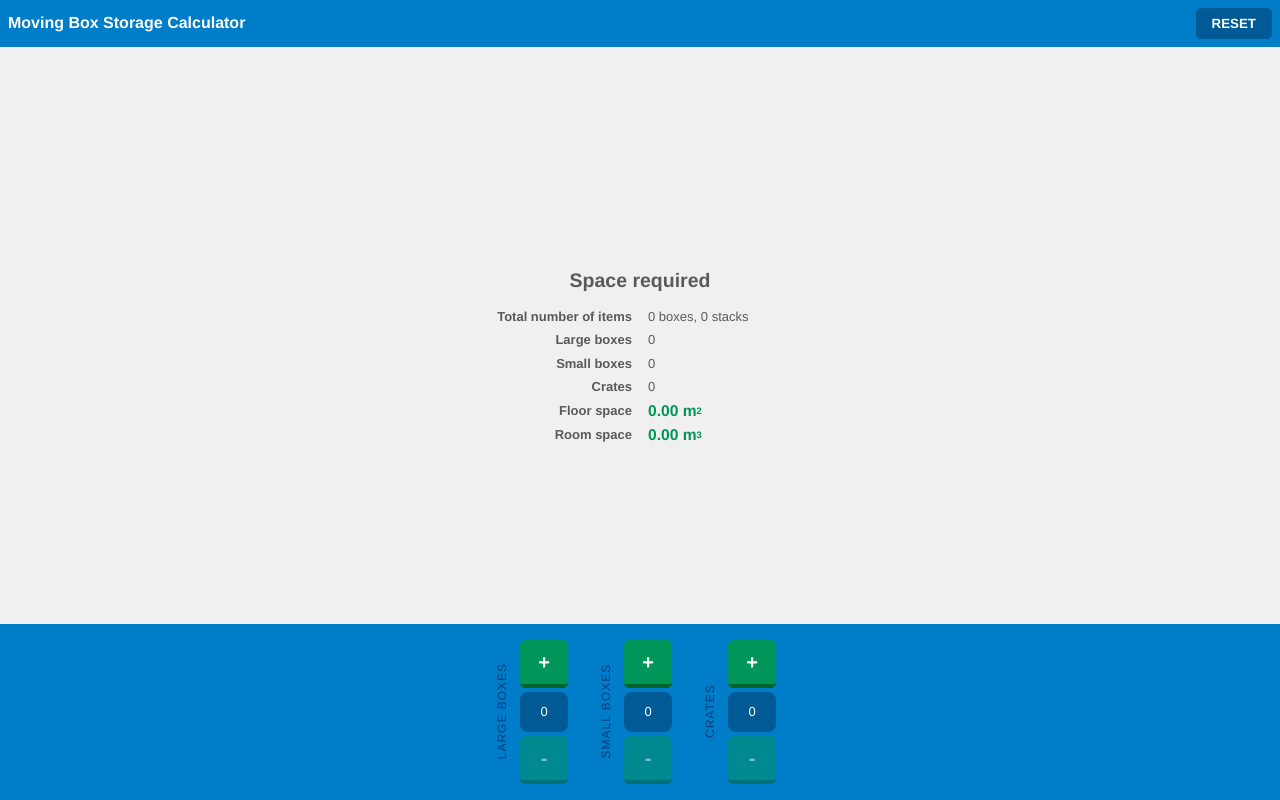
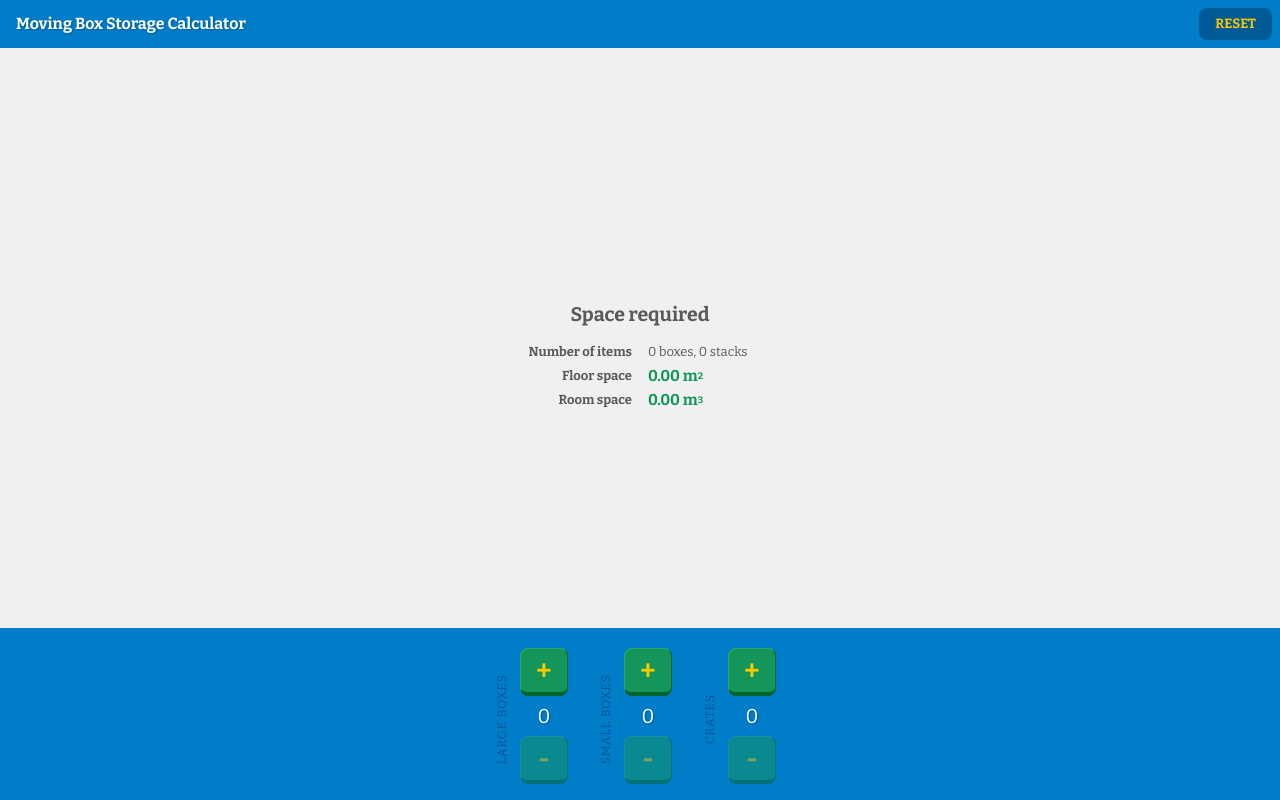
Before and after one commit to elcriz/storage-calculator, a React (Create React App) app: page / in a window 1280 px wide. Built offline with nearby package versions, Linux system fonts and the light colour scheme.

Commit message:
Small UI improvements

```diff
--- a/src/components/Totals.js
+++ b/src/components/Totals.js
@@ -58,16 +58,10 @@ export const Totals = ({
                     Space required
                 </h2>
                 <dl>
-                    <dt>Total number of items</dt>
+                    <dt>Number of items</dt>
                     <dd>
                         {itemsAmount} box{itemsAmount === 1 ? '' : 'es'}, {stacksAmount} stack{stacksAmount === 1 ? '' : 's'}
                     </dd>
-                    {Object.keys(stackTypes).map((stackType, index) => (
-                        <React.Fragment key={index}>
-                            <dt>{stackTypes[stackType].label}</dt>
-                            <dd>{amounts[stackType]}</dd>
-                        </React.Fragment>
-                    ))}
                     <dt>Floor space</dt>
                     <dd>
                         <strong>
--- a/src/main.css
+++ b/src/main.css
@@ -1,12 +1,16 @@
+@import url('https://fonts.googleapis.com/css2?family=Bitter:wght@300;400;700&display=swap');
+
 :root {
     --color-ui-dark: rgba(0, 125, 200, 1);
     --color-ui-light: rgba(240, 240, 240, 1);
     --color-ui-light-grey: rgba(230, 230, 230, 1);
     --color-ui-grey: rgba(200, 200, 200, 1);
+	--color-yellow: rgba(245, 200, 0, 1);
     --color-text: rgba(90, 90, 90, 1);
     --color-text-light: rgba(255, 255, 255, 1);
-    --color-primary: rgba(0, 150, 90, 1);
+    --color-primary: rgba(20, 150, 90, 1);
     --color-primary-darker: rgba(0, 100, 40, 1);
+	--color-primary-lighter: rgba(60, 190, 130, .5);
     --color-secondary: rgba(0, 90, 150, 1);
     --color-secondary-darker: rgba(0, 40, 100, 1);
 
@@ -19,7 +23,7 @@
 body {
     margin: 0;
     padding: 0;
-    font: 13px/1.4em 'Helvetica', sans-serif;
+    font: 13px/1.4em 'Bitter', 'Helvetica', sans-serif;
     color: var(--color-text);
 }
 
@@ -50,8 +54,9 @@ body {
 }
 
 .header__heading {
-    margin: var(--spacing);
+    margin: var(--spacing) calc(2 * var(--spacing));
     font-size: 16px;
+	text-shadow: 1px 1px 2px var(--color-secondary);
 }
 
 .header__button {
@@ -128,7 +133,6 @@ body {
     align-items: flex-end;
     padding: var(--spacing) calc(2 * var(--spacing));
     background-image: linear-gradient(var(--color-ui-light), var(--color-ui-light-grey));
-    border-radius: var(--spacing);
 }
 
 .stacks__type {
@@ -278,6 +282,7 @@ body {
     display: flex;
     justify-content: center;
     align-items: center;
+	margin-top: calc(var(--spacing) / 2);
     margin-left: calc(2 * var(--spacing));
     padding-left: calc(5 * var(--spacing));
 }
@@ -307,39 +312,41 @@ body {
     align-items: center;
     width: calc(6 * var(--spacing));
     height: calc(6 * var(--spacing));
-    font-size: 20px;
+    font-size: 28px;
 }
 
 .control__display {
     display: flex;
     justify-content: center;
     align-items: center;
-    margin: calc(var(--spacing) / 2) 0;
     height: calc(5 * var(--spacing));
-    background-color: var(--color-secondary);
-    border-radius: var(--spacing);
+	font-size: 20px;
+	text-shadow: 1px 1px 2px var(--color-secondary);
 }
 
 .button {
     padding: var(--spacing) calc(2 * var(--spacing));
     appearance: none;
     border: none;
-    border-radius: calc(var(--spacing) / 1.5);
+    border-radius: var(--spacing);
     text-transform: uppercase;
-    font-family: 'Helvetica', sans-serif;
+    font-family: 'Bitter', 'Helvetica', sans-serif;
     font-weight: bold;
     cursor: pointer;
 }
 
 .button[data-variant="primary"] {
     background-color: var(--color-primary);
-    color: var(--color-text-light);
+    color: var(--color-yellow);
     border-bottom: calc(var(--spacing) / 2) solid var(--color-primary-darker);
+	border-right: 1px solid var(--color-primary-darker);
+	border-top: 1px solid var(--color-primary-lighter);
+	border-left: 1px solid var(--color-primary-lighter);
 }
 
 .button[data-variant="secondary"] {
     background-color: var(--color-secondary);
-    color: var(--color-text-light);
+    color: var(--color-yellow);
 }
 
 .button:disabled {
```
